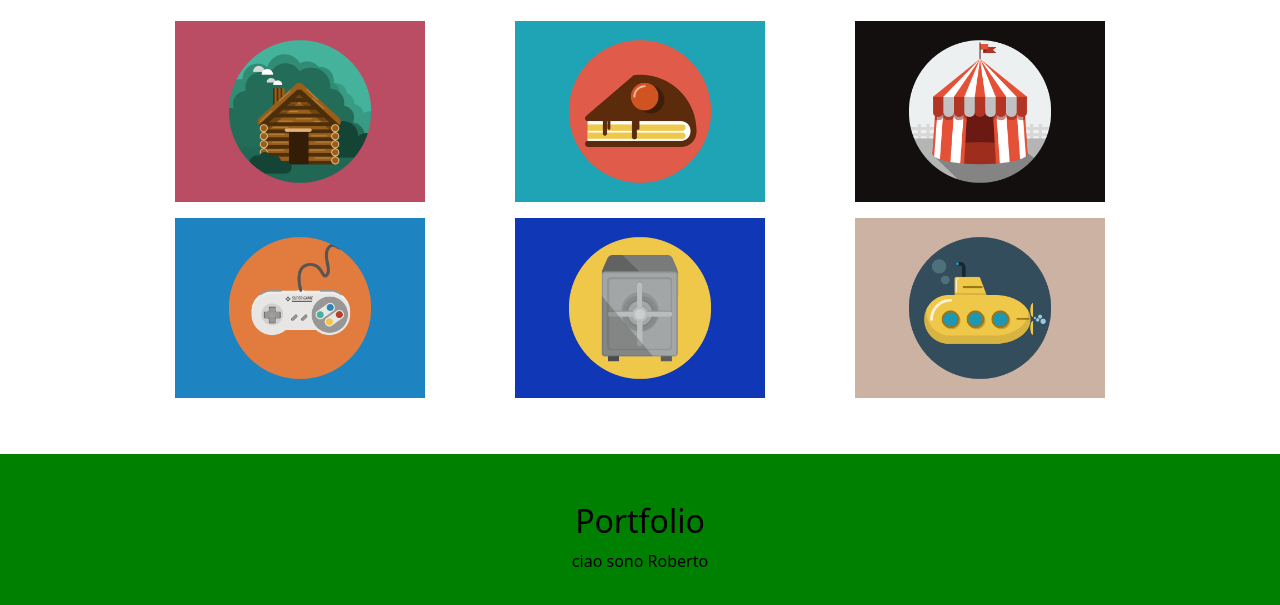
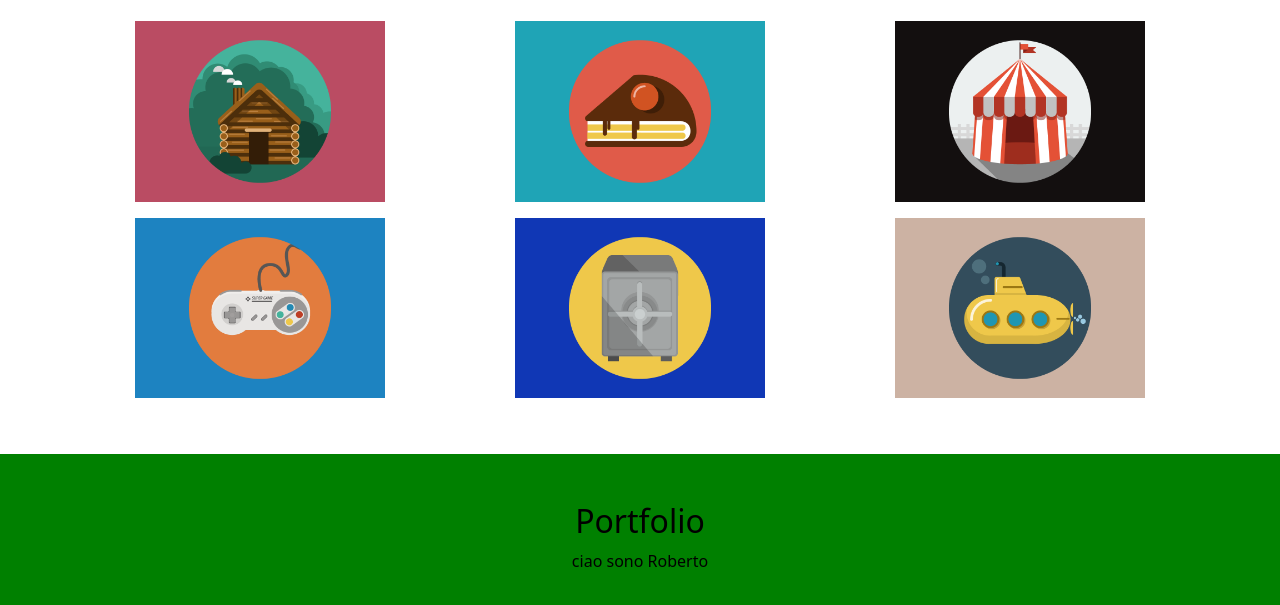
Before and after one commit to robanf/-html-css-bootstrap-freelancer, a plain HTML site: page index.html in a window 1280 px wide. Shown: the part 495-1100 px from the top of the page. Drawn offline with nearby package versions, Linux system fonts and the light colour scheme.

Commit message:
vera fine giornata 18/05

```diff
--- a/index.html
+++ b/index.html
@@ -36,13 +36,13 @@
         </div>
     </div>
 
-    <div class="container-lg text-center mx-auto mb-5">
-        <div class="row mx-5">
+    <div class="container-lg text-center mb-5">
+        <div class="row">
             <div class="col my-2 my_img-block"><img src="bootstrap_freelancer/img/cabin.png" alt=""></div>
             <div class="col my-2 my_img-block"><img src="bootstrap_freelancer/img/cake.png" alt=""></div>
             <div class="col my-2 my_img-block"><img src="bootstrap_freelancer/img/circus.png" alt=""></div>
         </div>
-        <div class="row mx-5">
+        <div class="row text-center">
             <div class="col my-2 my_img-block"><img src="bootstrap_freelancer/img/game.png" alt=""></div>
             <div class="col my-2 my_img-block"><img src="bootstrap_freelancer/img/safe.png" alt=""></div>
             <div class="col my-2 my_img-block"><img src="bootstrap_freelancer/img/submarine.png" alt=""></div>
@@ -51,7 +51,7 @@
 
     <div class="container-fluid mb-5">
         <div class="row">
-            <div class="col-12 text-center p-5 my_start-bootstrap">
+            <div class="col-12 text-center  p-5 my_start-bootstrap">
                 <h2>Portfolio</h2>
                 <div>ciao sono Roberto</div>
             </div>
```
